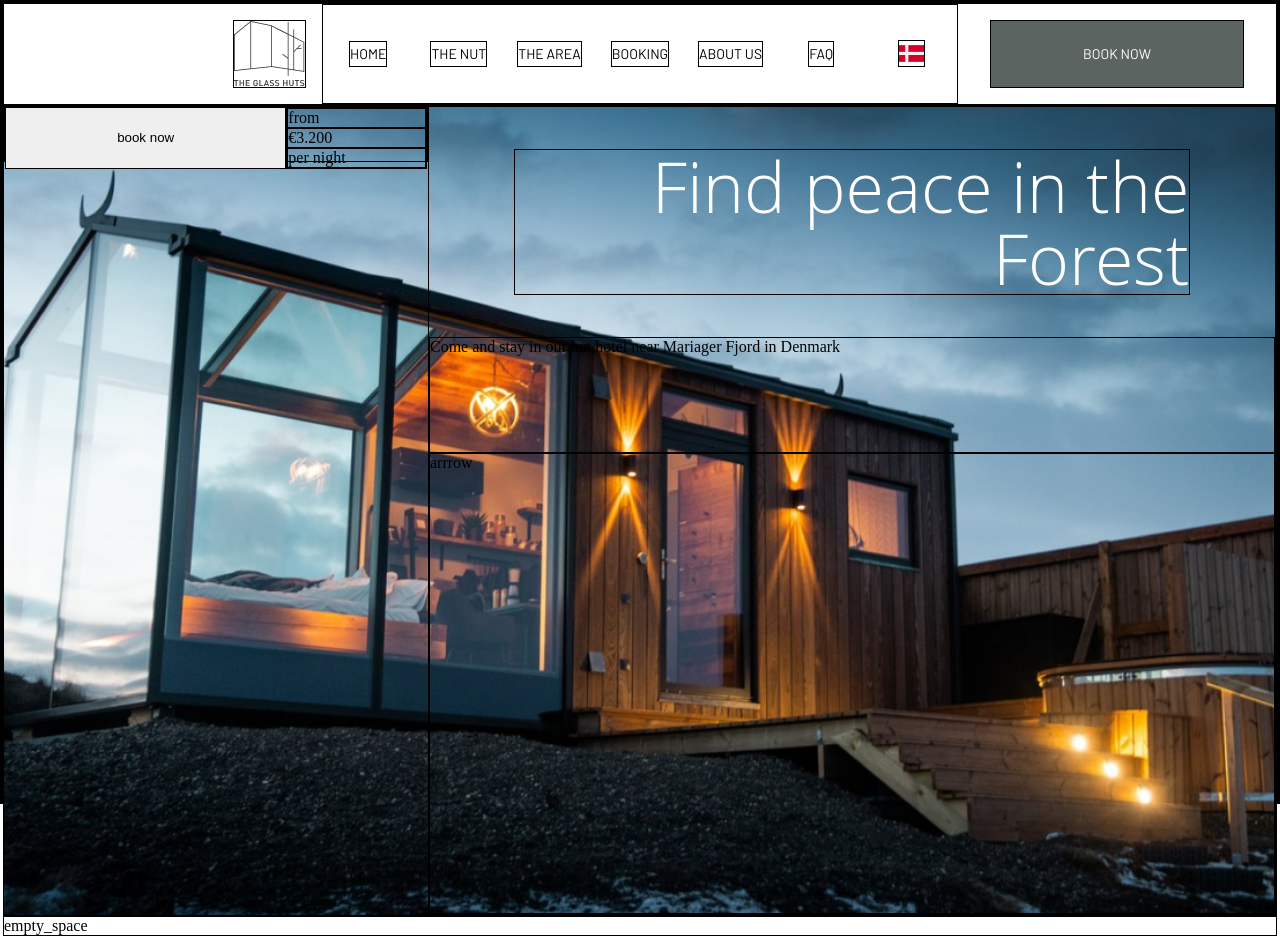
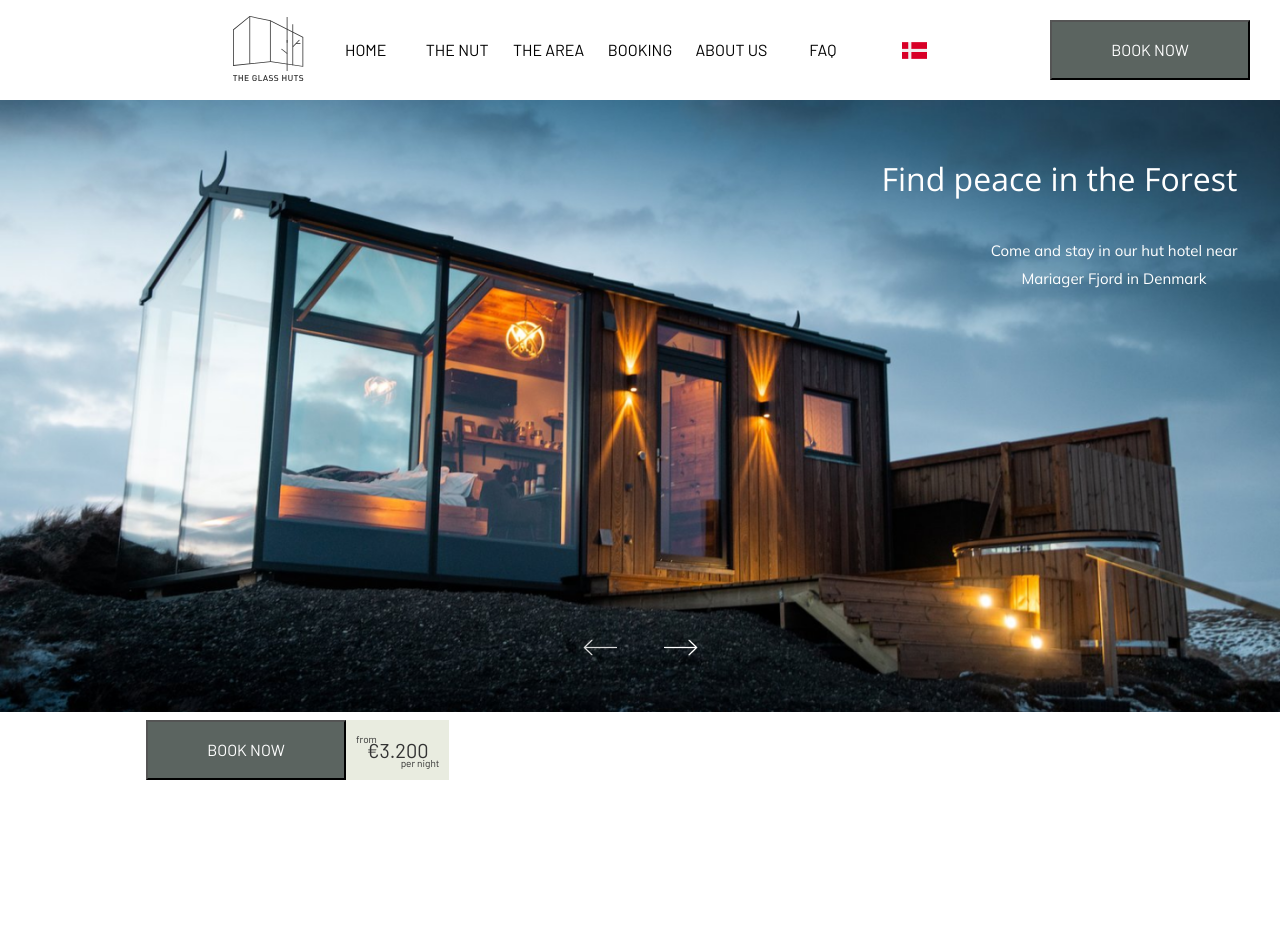
Before and after one commit to EkaterinaVolk/ex3git, a plain HTML site: page index.html in a window 1280 px wide. After the commit the page ends 800 px from the top, so only its background shows below. Drawn offline with nearby package versions, Linux system fonts and the light colour scheme.

Commit message:
ex2 almost done

```diff
--- a/ex3.css
+++ b/ex3.css
@@ -2,13 +2,12 @@
   margin: 0;
   padding: 0;
   box-sizing: border-box;
-  border: 1px solid black;
 }
 
 .container {
   display: grid;
   grid-template-columns: 1fr;
-  grid-template-rows: 1fr 7fr 1.5fr;
+  grid-template-rows: 1fr 9fr 1fr;
   height: 100vh;
 }
 
@@ -32,7 +31,7 @@
 .nav {
   color: #000;
   font-family: Barlow, sans-serif;
-  font-size: 14px;
+  font-size: 1em;
   font-style: normal;
   font-weight: 300;
   line-height: 24px;
@@ -41,12 +40,15 @@
 }
 
 .book_now_button {
-  margin: 5% 10% 5% 10%;
+  justify-self: end;
+  margin: 20px 30px 20px 30px;
+  height: 60px;
+  width: 200px;
 
   background-color: #5b6460;
   color: white;
   font-family: Barlow, sans-serif;
-  font-size: 14px;
+  font-size: 1em;
   font-style: normal;
   font-weight: 300;
   line-height: 24px;
@@ -56,44 +58,108 @@
 .main_container {
   display: grid;
   grid-template-columns: 1fr 2fr;
-  grid-template-rows: 1fr;
+  grid-template-rows: 60vh 10vh;
 
   background-image: url(./assets/both-ood-iceland-houses-have-a-hot-tub-at-the-front-overlooking-the-spectacular-scenery-this-makes-the-experience-even-more-surreal-says-ceo-andreas-tiik\ 1.png);
   background-repeat: no-repeat;
   background-size: cover;
-  background-position: center;
 }
 
 .main {
+  grid-column-start: 2;
   display: grid;
   grid-template-columns: 1fr;
   grid-template-rows: 2fr 1fr 4fr;
 }
 
 .main_title {
-  margin: 5% 10% 5% 10%;
+  margin: 5% 5% 1% 10%;
+  justify-self: end;
 
   color: #fff;
   text-align: right;
-  font-family: Open Sans;
-  font-size: 70px;
+  font-family: Open Sans, sans-serif;
+  font-size: 2em;
   font-style: normal;
   font-weight: 300;
-  line-height: 72px; /* 102.857% */
+  line-height: 72px;
+}
+
+.main_text {
+  justify-self: end;
+  margin-right: 5%;
+  color: #fff;
+  text-align: center;
+  font-family: Mulish, sans-serif;
+  font-size: 15px;
+  font-style: normal;
+  font-weight: 400;
+  line-height: 28px;
+}
+
+.arrow {
+  grid-column: 1/3;
+  justify-self: center;
+  align-self: end;
 }
 .aside {
+  grid-column-start: 1;
+  grid-row-start: 4;
   display: grid;
-  grid-template-columns: 2fr 1fr;
+  grid-template-columns: 2fr 1fr 6fr;
   grid-template-rows: 1fr;
-  height: 7%;
+  align-self: end;
 }
 
 .price {
+  margin: -60px 30px 20px 0px;
+  padding: 10px;
+  height: 60px;
   display: grid;
   grid-template-columns: 1fr;
-  grid-template-rows: 40% 20% 40%r;
+  grid-template-rows: 40% 20% 40%;
+  background-color: #e9ece0;
 }
 
-p {
-  display: grid;
+.book_now_main_button {
+  margin: -60px 0px 20px 146px;
+  height: 60px;
+  width: 200px;
+
+  background-color: #5b6460;
+  color: white;
+  font-family: Barlow, sans-serif;
+  font-size: 1em;
+  font-style: normal;
+  font-weight: 300;
+  line-height: 24px;
+  text-transform: uppercase;
 }
+
+.from {
+  color: var(--gray-1, #333);
+  font-family: Barlow, sans-serif;
+  font-size: 10px;
+  font-style: normal;
+  font-weight: 300;
+  line-height: 18px;
+}
+.actual_price {
+  justify-self: center;
+  align-self: center;
+  color: var(--gray-1, #333);
+  font-family: Barlow, sans-serif;
+  font-size: 20px;
+  font-style: normal;
+  font-weight: 500;
+  line-height: 28px;
+}
+.per_night {
+  justify-self: end;
+  color: var(--gray-1, #333);
+  font-family: Barlow, sans-serif;
+  font-size: 10px;
+  font-style: normal;
+  font-weight: 300;
+  line-height: 18px;
+}
--- a/index.html
+++ b/index.html
@@ -1,6 +1,7 @@
 <!DOCTYPE html>
 <html lang="en">
   <head>
+    <!-- Ссылка на макет в фигме: https://buildhtml.ru/template/311  -->
     <meta charset="UTF-8" />
     <meta name="viewport" content="width=device-width, initial-scale=1.0" />
     <link rel="stylesheet" href="/ex3.css" />
@@ -8,12 +9,20 @@
       href="https://fonts.googleapis.com/css2?family=Barlow&family=Raleway&family=Roboto+Condensed&display=swap"
       rel="stylesheet"
     />
+    <link
+      href="https://fonts.googleapis.com/css2?family=Barlow&family=Open+Sans&family=Raleway&family=Roboto+Condensed&display=swap"
+      rel="stylesheet"
+    />
+    <link
+      href="https://fonts.googleapis.com/css2?family=Barlow&family=Mulish&family=Open+Sans&family=Raleway&family=Roboto+Condensed&display=swap"
+      rel="stylesheet"
+    />
     <title>ex2week6</title>
   </head>
   <body>
     <div class="container">
       <header class="header">
-        <img src="./assets/logo.png" alt="logo" class="logo" />
+        <img src="./assets/logo.svg" alt="logo" class="logo" />
         <div class="navigation">
           <a href="" class="nav">home</a>
           <a href="" class="nav">the nut</a>
@@ -26,23 +35,22 @@
         <button class="book_now_button">book now</button>
       </header>
       <div class="main_container">
-        <aside class="aside">
-          <button class="book_now_main_button">book now</button>
-          <div class="price">
-            <div class="from">from</div>
-            <div class="actual_price">€3.200</div>
-            <div class="per_night">per night</div>
-          </div>
-        </aside>
         <main class="main">
           <div class="main_title">Find peace in the Forest</div>
           <div class="main_text">
-            Come and stay in our hut hotel near Mariager Fjord in Denmark
+            Come and stay in our hut hotel near <br />Mariager Fjord in Denmark
           </div>
-          <div class="arrow">arrrow</div>
         </main>
+        <div class="arrow"><img src="./assets/Group 18.png" alt="arrow" /></div>
       </div>
-      <div class="empty_space">empty_space</div>
+      <div class="aside">
+        <button class="book_now_main_button">book now</button>
+        <div class="price">
+          <div class="from">from</div>
+          <div class="actual_price">€3.200</div>
+          <div class="per_night">per night</div>
+        </div>
+      </div>
     </div>
   </body>
 </html>
```
Also changed, not shown: assets/Rectangle 84.png (added), assets/logo.svg (added).
